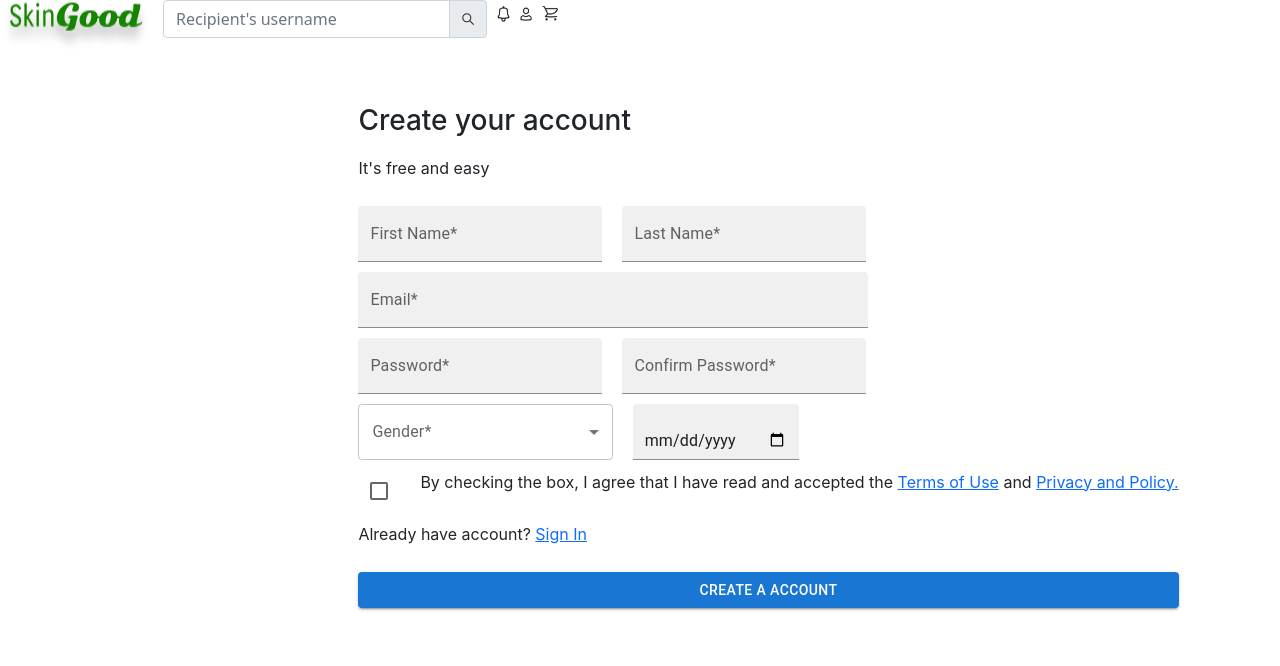
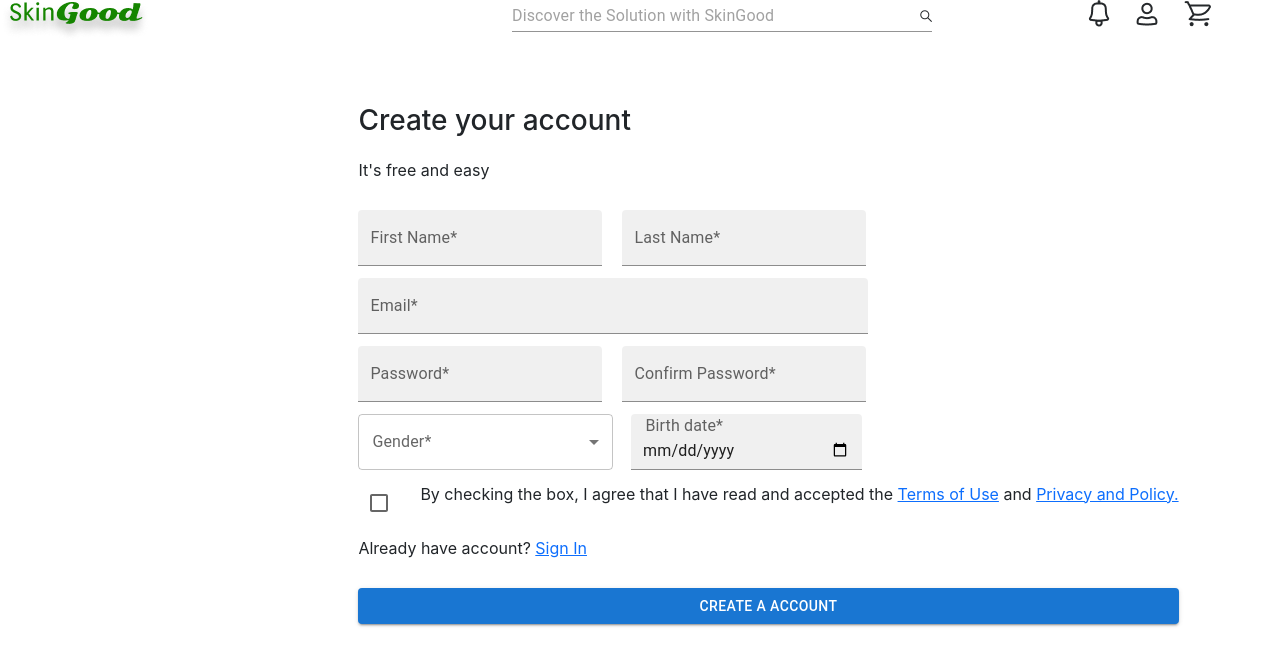
Before and after one commit to VinncentWong/SkinGood-FE, a React (Create React App) app: page /register in a window 1280 px wide. Shown: the top 666 px of the page. Built offline with nearby package versions, Linux system fonts and the light colour scheme; the HTML template or start-up script is replaced by a standard one.

Commit message:
change navbar implementation, register page, and add new styling to index.css

```diff
--- a/src/Components/FormControlComponent.tsx
+++ b/src/Components/FormControlComponent.tsx
@@ -1,14 +1,16 @@
 import { TextField } from "@mui/material"
 
-export const FormControlComponent = ({className, label, placeHolder, type}: {
+export const FormControlComponent = ({className, label, placeHolder, type, id, variant}: {
     className: string,
     label: string,
     placeHolder: string,
     type: string,
+    variant: string,
+    id: string,
 }) : JSX.Element=> {
     return (
         <div>
-            <TextField type = {type || "text"} variant="filled" placeholder={placeHolder} label={label} className={className}></TextField>
+            <TextField id = {id}type = {type || "text"} variant={variant as any} placeholder={placeHolder} label={label} className={className}></TextField>
         </div>
     )
 }
--- a/src/Components/Navbar/NavbarComponent.tsx
+++ b/src/Components/Navbar/NavbarComponent.tsx
@@ -1,4 +1,4 @@
-import { Form, InputGroup } from "react-bootstrap";
+import { InputAdornment, TextField } from "@mui/material";
 
 const Logo = require("../../Assets/Logo-SkinGood.png");
 const IconSearch = require("../../Assets/IconSearch.png");
@@ -10,23 +10,27 @@ export const NavbarComponent = (): JSX.Element => {
     return (
         <div id = "navbar-1">
             <img src={Logo} alt="logo"></img>
-            <InputGroup className="mb-3">
-                <Form.Control
-                placeholder="Recipient's username"
-                aria-label="Recipient's username"
-                aria-describedby="basic-addon2"
-                />
-                <InputGroup.Text id="basic-addon2">
-                    <img src={IconSearch} alt="icon" className="icon-search"></img>
-                </InputGroup.Text>
-            </InputGroup>
-            <a href="https://www.google.com">
+            <div id = "input-search-icon">
+                <TextField
+                variant={"standard"}
+                placeholder = "Discover the Solution with SkinGood"
+                InputProps={{
+                    endAdornment :
+                    <InputAdornment position="end">
+                        <img src={IconSearch} alt="icon" className = "icon-search"></img>
+                    </InputAdornment>
+                }}
+                id="input-search"
+                >
+                </TextField>
+            </div>
+            <a href="https://www.google.com" id = "bell-icon-a">
                 <img src = {BellIcon} alt="icon"></img>
             </a>
-            <a href="https://www.google.com">
+            <a href="https://www.google.com" id = "person-icon-a">
                 <img src = {PersonIcon} alt="icon"></img>
             </a>
-            <a href="https://www.google.com">
+            <a href="https://www.google.com" id = "cart-icon-a">
                 <img src = {ShoppingCartIcon} alt="icon"></img>
             </a>
         </div>
--- a/src/Pages/RegisterPage.tsx
+++ b/src/Pages/RegisterPage.tsx
@@ -1,4 +1,4 @@
-import { Box, Checkbox } from "@mui/material"
+import { Box, Checkbox, FormLabel } from "@mui/material"
 import { ButtonComponent } from "../Components/ButtonComponent"
 import { ComboBoxComponents } from "../Components/ComboBoxComponents"
 import { FormControlComponent } from "../Components/FormControlComponent"
@@ -12,19 +12,21 @@ export const RegisterPage = () => {
                 <h3>Create your account</h3>
                 <p>It's free and easy</p>
                 <div className = "register-box">
-                    <FormControlComponent type = "text" className="form-control" label="First Name*" placeHolder="Enter your first name"></FormControlComponent>
-                    <FormControlComponent type = "text" className="form-control" label="Last Name*" placeHolder="Enter your last name"></FormControlComponent>
+                    <FormControlComponent variant = "filled" id = "input-firstname" type = "text" className="form-control" label="First Name*" placeHolder="Enter your first name"></FormControlComponent>
+                    <FormControlComponent variant = "filled" id = "input-lastname"type = "text" className="form-control" label="Last Name*" placeHolder="Enter your last name"></FormControlComponent>
                 </div>
                 <div className = "register-box">
-                    <FormControlComponent type = "email" className="form-control-email" label="Email*" placeHolder="Enter your email"></FormControlComponent>
+                    <FormControlComponent variant = "filled" id = "input-email" type = "email" className="form-control-email" label="Email*" placeHolder="Enter your email"></FormControlComponent>
                 </div>
                 <div className = "register-box">
-                    <FormControlComponent type = "password" className="form-control" label="Password*" placeHolder="Enter your password"></FormControlComponent>
-                    <FormControlComponent type = "password" className="form-control" label="Confirm Password*" placeHolder="Enter your password again"></FormControlComponent>
+                    <FormControlComponent variant = "filled" id = "input-password" type = "password" className="form-control" label="Password*" placeHolder="Enter your password"></FormControlComponent>
+                    <FormControlComponent variant = "filled" id = "input-confirm-password" type = "password" className="form-control" label="Confirm Password*" placeHolder="Enter your password again"></FormControlComponent>
                 </div>
                 <div className = "register-box">
                     <ComboBoxComponents label="Gender*" className = "form-gender"></ComboBoxComponents>
-                    <FormControlComponent type = "date" className="form-control" placeHolder="DD/MM/YYYY" label=""></FormControlComponent>
+                    <FormLabel htmlFor="date-input" id = "date-label">Birth date*</FormLabel>
+                    <div></div>
+                    <FormControlComponent variant = "filled" id = "date-input" type = "date" className="form-date" placeHolder="DD/MM/YYYY" label=""></FormControlComponent>
                 </div>
                 <div className = "register-box">
                     <Checkbox className = "check-box"></Checkbox>
--- a/src/index.css
+++ b/src/index.css
@@ -37,6 +37,7 @@ p, h1, h2, h3{
 
 #navbar-1{
   position: absolute;
+  width: 100%;
   display: flex;
   flex-direction: row;
   gap: 10px;
@@ -48,7 +49,7 @@ p, h1, h2, h3{
   position: absolute;
   top: 13%;
   left: 28%;
-  gap: 10px;
+  gap: 12px;
 }
 
 .form-gender{
@@ -58,3 +59,40 @@ p, h1, h2, h3{
 .line-breaker{
   width: 100%;
 }
+
+.form-date{
+  position: absolute;
+  right: 13%;
+  height: 150%;
+  width: 139%
+}
+
+#date-label{
+  position: absolute;
+  left: 35%;
+}
+
+#bell-icon-a{
+  position: absolute;
+  left: 68em;
+}
+
+#person-icon-a{
+  position: absolute;
+  left: 71em;
+}
+
+#cart-icon-a{
+  position: absolute;
+  left: 74em;
+}
+
+#input-search{
+  left: 15em;
+  width: 25em;
+}
+
+#input-search-icon{
+  position: absolute;
+  left: 40%;
+}
```
Also changed, not shown: src/Components/DateInputComponents.tsx (deleted, +0 -26 lines).
